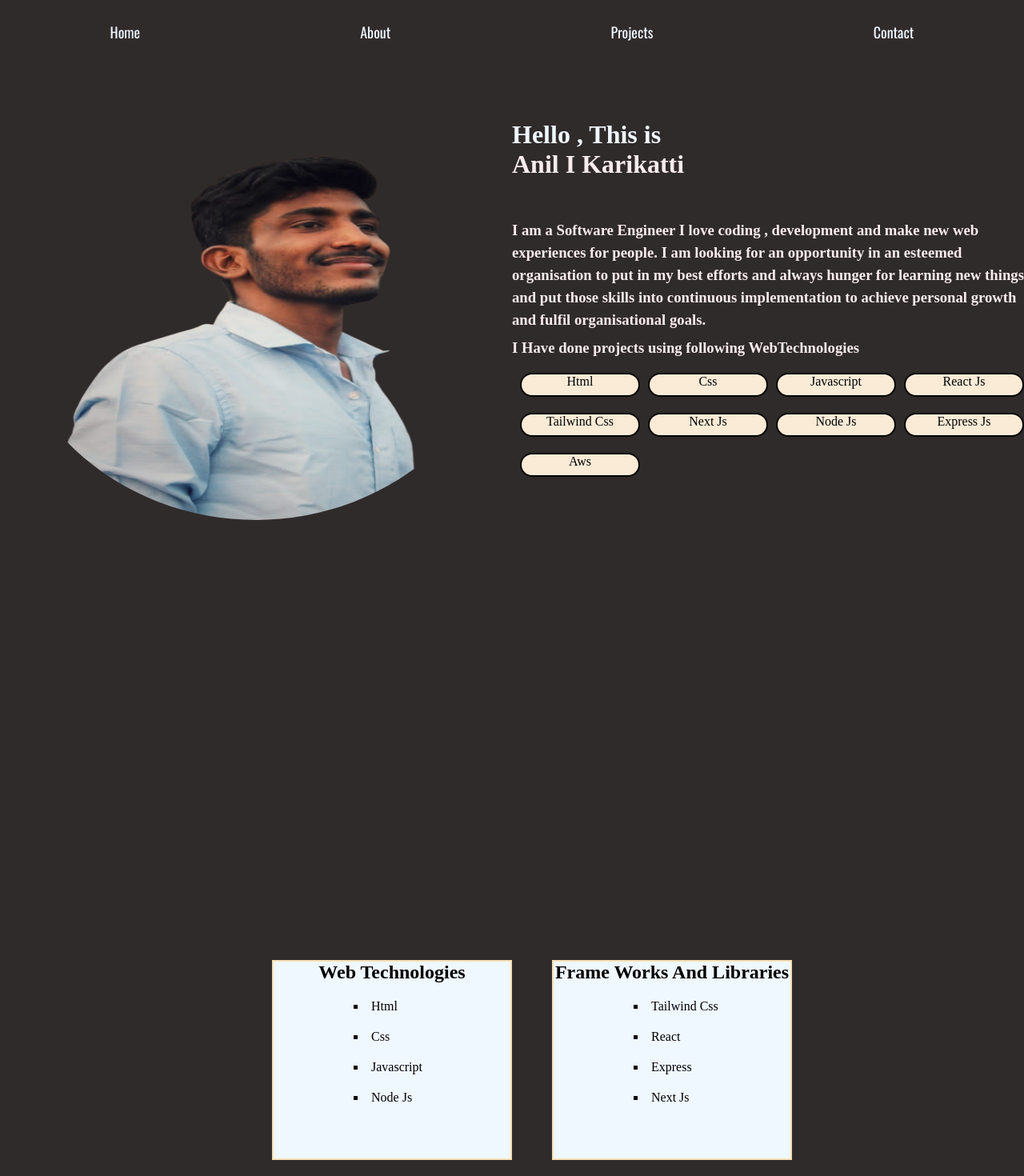
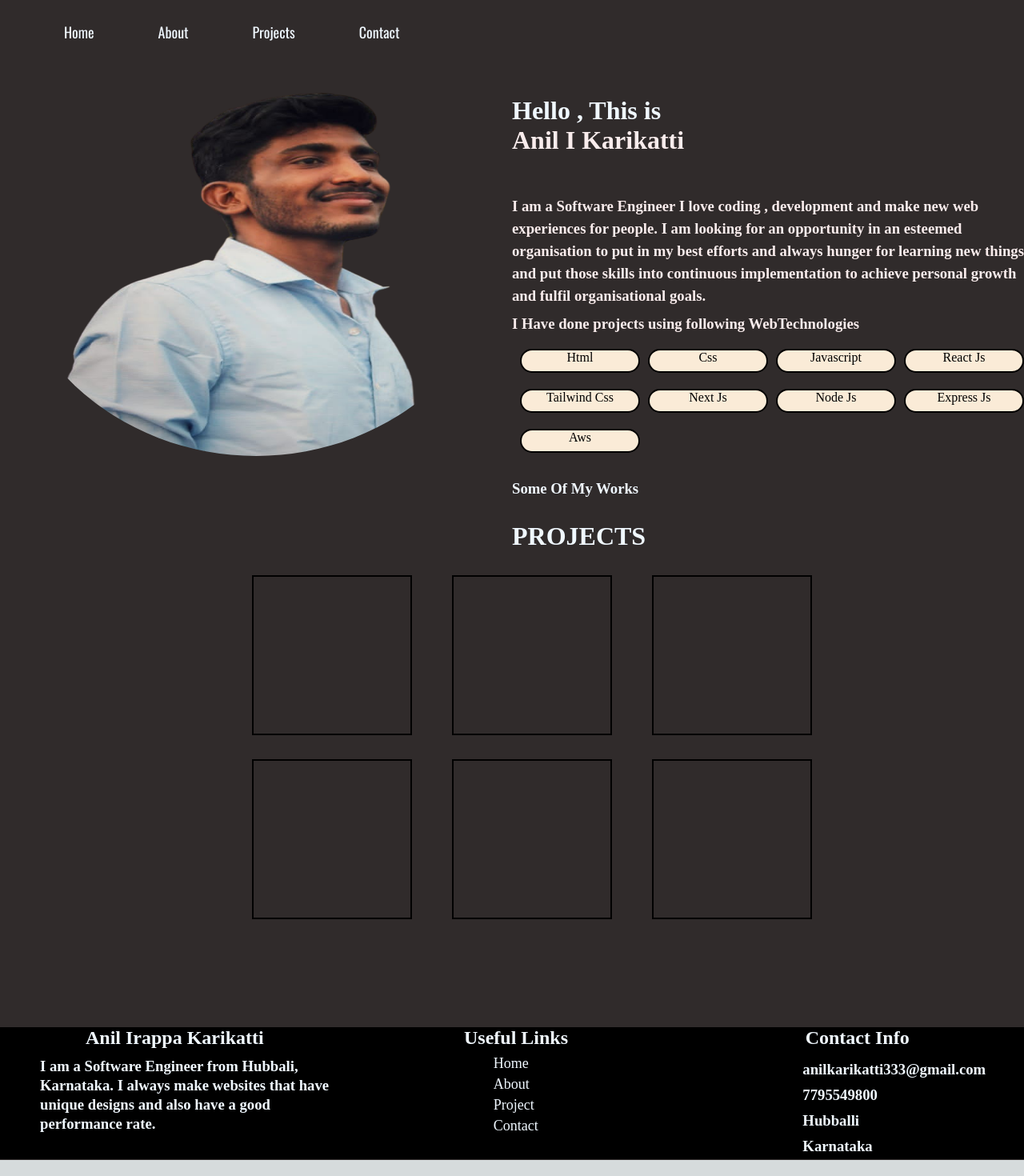
Before and after one commit to anilikarikatti/Portpolio, a Next.js app: page / in a window 1280 px wide. Shown: the top 1470 px of the page at 80% size. Built offline with nearby package versions, Linux system fonts and the light colour scheme; a web font is replaced by a local one.

Commit message:
project page done

```diff
--- a/pages/_app.js
+++ b/pages/_app.js
@@ -1,6 +1,7 @@
 import '../styles/globals.css'
 import '../styles/additional.css'
 import '../styles/skills.css'
+import '../styles/projects.css'
 
 export default function App({ Component, pageProps }) {
   return <Component {...pageProps} />
--- a/pages/components/experiance.js
+++ /dev/null
@@ -1,23 +0,0 @@
-
-
-
-
-export default function About(){
-    return(
-        <>
-
-        <div className='about' >
-            <div className='img'>
-
-
-
-            </div>
-            <div className=''>
-
-            </div>
-
-        </div>
-
-        </>
-    )
-}
--- /dev/null
+++ b/pages/components/projects.js
@@ -0,0 +1,57 @@
+
+
+
+
+export default function Projects(){
+    return(
+        <>
+
+        <div className='project-page' >
+            <h3 className="someMyWorks">some of my works</h3>
+            <h1 className="projects">Projects</h1>
+            <div className="flex">
+                <div className="imgages"></div>
+                <div className="imgages"></div>
+                <div className="imgages"></div>
+
+            </div>
+            <div className="flex">
+                <div className="imgages"></div>
+                <div className="imgages"></div>
+                <div className="imgages"></div>
+
+            </div>
+            <div className="contact">
+                <div className="abt">
+                    <h2 >Anil Irappa Karikatti</h2>
+                    <h3 className="content">
+                        I am a Software Engineer from Hubbali, Karnataka.
+                    I always make websites that have unique designs and also have a good performance rate.
+                    </h3>
+                </div>
+                <div className="abt">
+                    <h2>useful links</h2>
+                    <ul>
+                        <li className="lists">home</li>
+                        <li className="lists">about</li>
+                        <li className="lists">project</li>
+                        <li className="lists">contact</li>
+
+                    </ul>
+                    </div>
+                <div className="abt">
+                    <h2>contact info</h2>
+                    <h3 className="address">
+                        anilkarikatti333@gmail.com
+                        7795549800
+                        Hubballi
+                        Karnataka
+                    </h3>
+                    </div>
+
+             </div>
+        </div>
+
+        </>
+    )
+}
--- a/pages/index.js
+++ b/pages/index.js
@@ -4,7 +4,7 @@ import { Inter } from '@next/font/google'
 import styles from '../styles/Home.module.css'
 // import additonal from '../styles/additional.css'
 import Home from './components/home'
-import About from './components/experiance'
+import Projects from './components/projects'
 import Skills from './components/skills'
 
 
@@ -20,15 +20,16 @@ export default function Main() {
      </Head>
       <main >
         <div className='headers'>
-          <div>Home</div>
-          <div>About</div>
-          <div>Projects</div>
-          <div>Contact</div>
+          <div className='margin-left-30px'>Home</div>
+          <div className='margin-left-30px'>About</div>
+          <div className='margin-left-30px'>Projects</div>
+          <div className='margin-left-30px'>Contact</div>
           {/* <div className='lef'>Anil IK</div> */}
         </div>
-          <Home/>
-          <About/>
-          <Skills/>
+            <div>
+              <Home/>
+              <Projects/>
+          </div>
         </main>
     </>
   )
--- a/styles/additional.css
+++ b/styles/additional.css
@@ -7,17 +7,22 @@
     display: flex;
     position: fixed;
     top:0px;
-    /* background-color: rgb(176, 124, 56); */
+    background-color: rgb(48, 43, 43);
     /* width: auto; */
     /* flex-basis: 30%; */
     width: 100%;
-    align-content: flex-end;
-    justify-content:space-around;
+    /* align-content: flex-end; */
+    /* justify-content:space-around; */
+    margin-left: 00px;
+
     align-items: center;
     font-size: large;
     font-family: 'Oswald', sans-serif;
     /* text-align: center;  */
    /* margin-left: 100px; */
+}
+.margin-left-30px{
+    margin-left: 80px;
 }
 /*
 .lef{
@@ -38,6 +43,7 @@
     height: 100%;
     width: 50%;
     color:rgb(249, 236, 236);
+    margin-top: -30px;
     /* font-family: 'Tangerine', cursive; */
 
 
@@ -78,7 +84,7 @@
     background-repeat: no-repeat;
     border-radius: 50%;
     /* border: 2px solid white; */
-    margin-top: 50px;
+    /* margin-top: 50px; */
 }
 
 .home{
--- /dev/null
+++ b/styles/projects.css
@@ -0,0 +1,63 @@
+.someMyWorks{
+    /* margin-top: 30px; */
+    margin-left: 50%;
+    color: aliceblue;
+    text-transform: capitalize;
+}
+
+.projects{
+    margin-top: 30px;
+    margin-left: 50%;
+    color: aliceblue;
+    text-transform: uppercase;
+}
+
+.contact{
+    display: flex;
+    margin-top: 135px;
+    background-color: black;
+}
+.abt{
+    width:35%;
+    margin-left: 10px;
+    color: aliceblue;
+
+}
+.content{
+    margin-top:10px;
+    line-height: 24px;
+    margin-left: 40px;
+}
+
+.project-page{
+    height: 850px;
+    /* width: 100vw; */
+    background-color: rgb(48, 43, 43);
+    /* justify-content: flex-start; */
+    overflow: hidden;
+}
+
+.imgages{
+    border: 2px solid black;
+    height: 200px;
+    width: 200px;
+    margin-top: 30px;
+    margin-left: 50px;
+}
+
+.lists{
+
+    margin-left: 180px;
+    list-style: none;
+    margin-top: 10px;
+    font-size: 18px;
+    line-height: 16px;
+}
+
+.address{
+    width: 50px;
+    margin-left: 140px;
+    margin-top: 10px;
+    line-height: 32px;
+
+}
```
